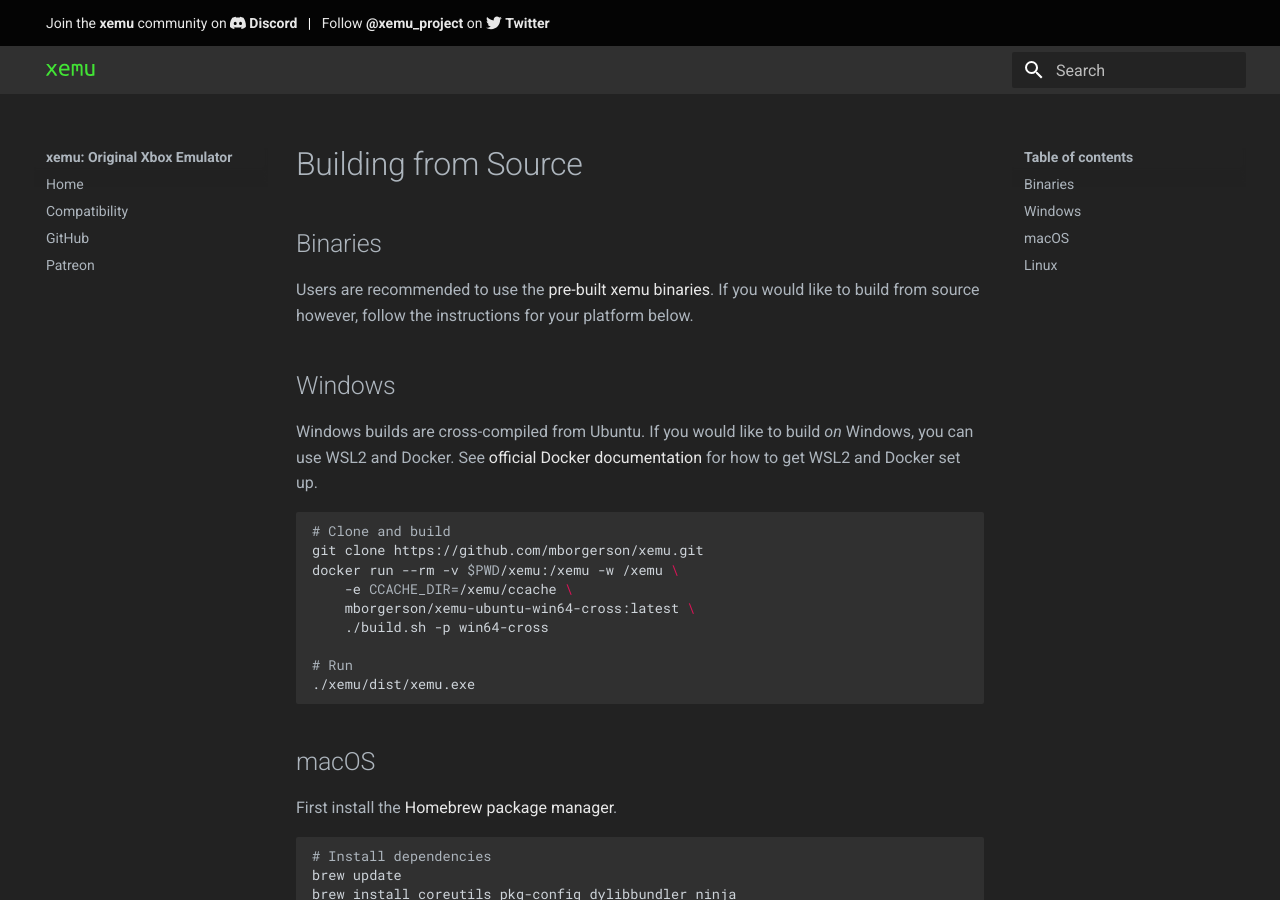
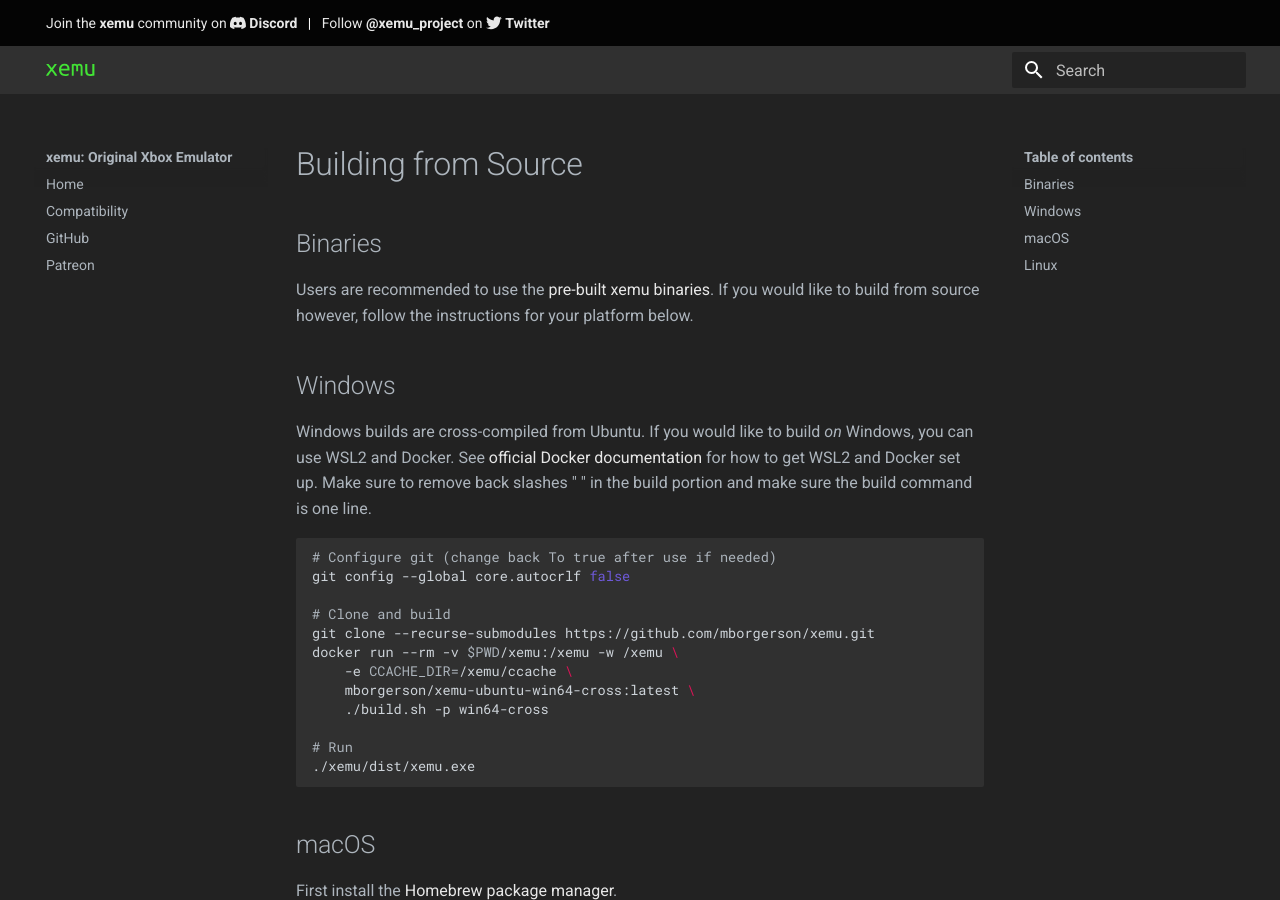
Before and after one commit to xemu-project/xemu-website, an MkDocs documentation site: the page built from docs/docs/building-from-source.md, in a window 1280 px wide and 900 px high. Built offline with MkDocs 1.6.1 and Material for MkDocs 9.7.7, drawn with Linux system fonts in a browser that asks for light colours.

Commit message:
Fix
This adds a fix to allow windows to build with correct configuration and clearer instructions to build from windows using docker with wsl2.

````diff
--- a/docs/docs/building-from-source.md
+++ b/docs/docs/building-from-source.md
@@ -5,11 +5,14 @@ Users are recommended to use the [pre-built xemu binaries](https://github.com/mb
 ## Windows
 
 Windows builds are cross-compiled from Ubuntu. If you would like to build *on* Windows, you can use WSL2 and Docker. See [official Docker
-documentation](https://docs.docker.com/docker-for-windows/wsl/) for how to get WSL2 and Docker set up.
+documentation](https://docs.docker.com/docker-for-windows/wsl/) for how to get WSL2 and Docker set up. Make sure to remove back slashes " \ " in the build portion and make sure the build command is one line.
 
 ```bash
+# Configure git (change back To true after use if needed)
+git config --global core.autocrlf false
+
 # Clone and build
-git clone https://github.com/mborgerson/xemu.git
+git clone --recurse-submodules https://github.com/mborgerson/xemu.git
 docker run --rm -v $PWD/xemu:/xemu -w /xemu \
     -e CCACHE_DIR=/xemu/ccache \
     mborgerson/xemu-ubuntu-win64-cross:latest \
````
